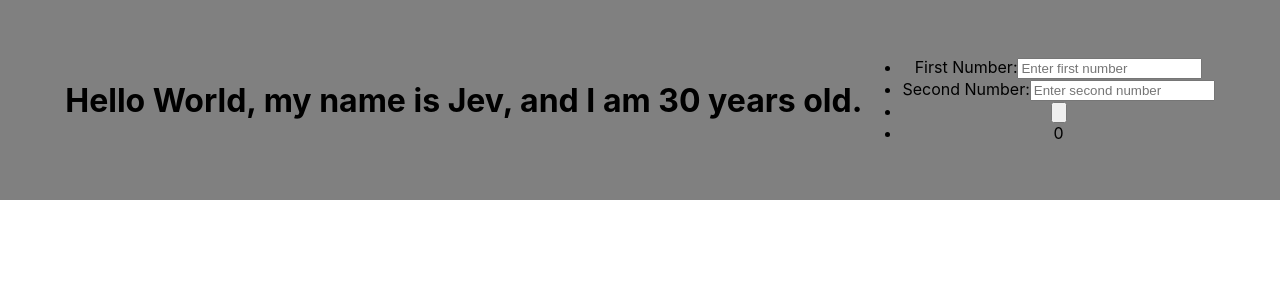
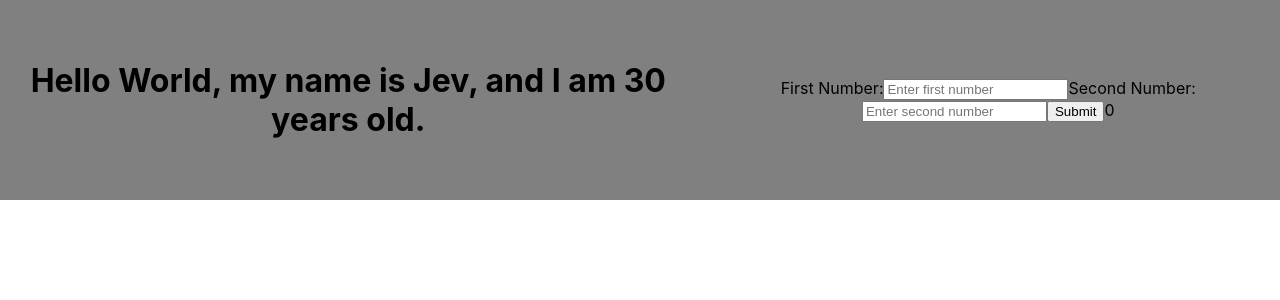
Before and after one commit to baldm0mma/react.ts.tutorial-props.hooks, a React (Create React App) app: page / in a window 1280 px wide. Shown: the top 300 px of the page. Built offline with nearby package versions, Linux system fonts and the light colour scheme; the HTML template or start-up script is replaced by a standard one.

Commit message:
Fix button

```diff
--- a/src/Components/Header/Header.tsx
+++ b/src/Components/Header/Header.tsx
@@ -34,17 +34,16 @@ export const Header: React.FC<Props> = ({
     changeNumbers({ ...sumNumbers, [name]: value });
   };
   const handleClick = (): void => {
-    const sum = (): number => {
-      return mySumFunc(parseInt(sumNumbers.num1), parseInt(sumNumbers.num2));
-    }
-    changeNumbers({ ...sumNumbers, sum })
+    const sum: number = mySumFunc(
+      parseInt(sumNumbers.num1),
+      parseInt(sumNumbers.num2)
+    );
+    changeNumbers({ ...sumNumbers, sum });
   };
   return (
     <header>
       <h1>{`${text}, my name is ${person.firstName}, and I am ${age} years old.`}</h1>
       <form>
-        <ul>
-          <li>
         <label htmlFor="num1">First Number:</label>
         <input
           type="number"
@@ -53,22 +52,16 @@ export const Header: React.FC<Props> = ({
           onChange={handleChange}
           value={sumNumbers.num1}
         />
-          </li>
-          <li>
         <label htmlFor="num2">Second Number:</label>
         <input
           type="number"
           id="num2"
           placeholder="Enter second number"
           onChange={handleChange}
-              value={sumNumbers.num1}
+          value={sumNumbers.num2}
         />
-          </li>
-          <li>
-            <input type="button" onClick={handleClick} />
-          </li>
-          <li>{sumNumbers.sum && <p>{sumNumbers.sum}</p>}</li>
-        </ul>
+        <input type="button" onClick={handleClick} value="Submit" />
+        {sumNumbers.sum && <p>{sumNumbers.sum}</p>}
       </form>
     </header>
   );
```
Lines whose indentation alone changed are shown as unchanged.
